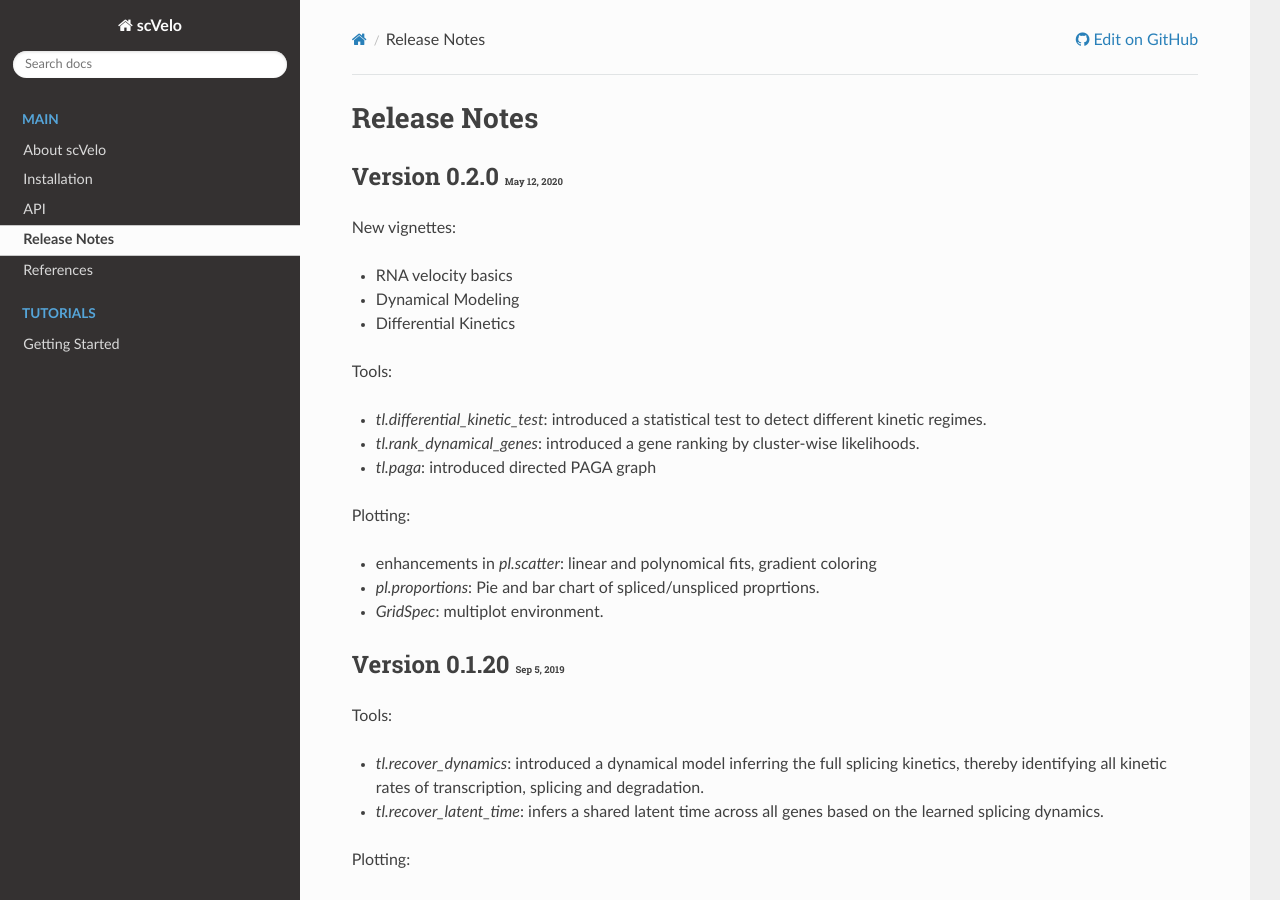
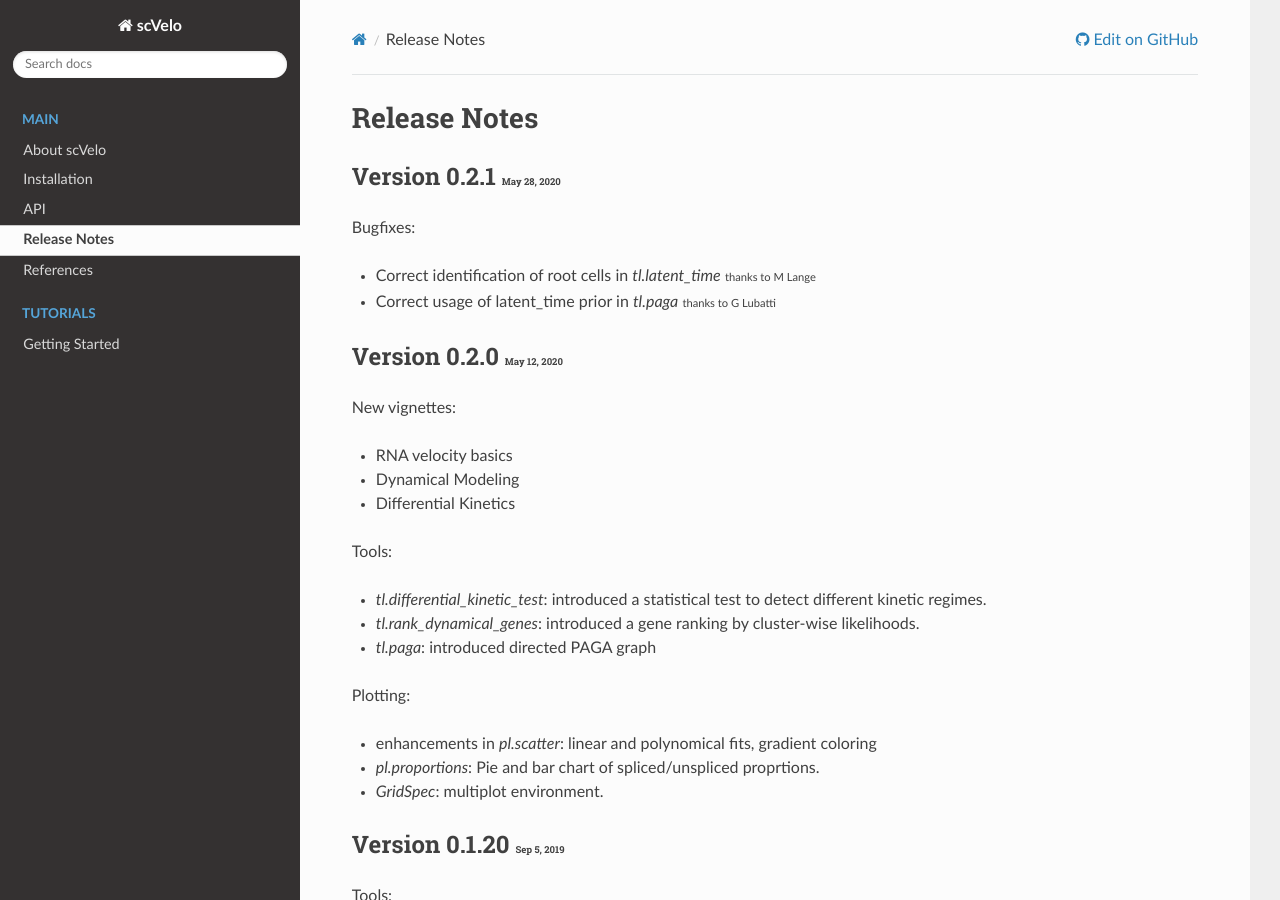
Before and after one commit to theislab/scvelo, a Sphinx documentation site: the page built from docs/source/release_notes.rst, in a window 1280 px wide and 900 px high. Built offline with Sphinx 7.4.7 and the Read the Docs theme 2.0.0, drawn with Linux system fonts in a browser that asks for light colours; pages that are not in the unit, such as notebooks, are missing from menus; the version number could not be read and is left out.

Commit message:
release note v0.2.1

```diff
--- a/docs/source/release_notes.rst
+++ b/docs/source/release_notes.rst
@@ -3,6 +3,14 @@
 
 Release Notes
 =============
+
+
+Version 0.2.1 :small:`May 28, 2020`
+--------------------------------------
+Bugfixes:
+
+- Correct identification of root cells in `tl.latent_time` :smaller:`thanks to M Lange`
+- Correct usage of latent_time prior in `tl.paga` :smaller:`thanks to G Lubatti`
 
 
 Version 0.2.0 :small:`May 12, 2020`
```
